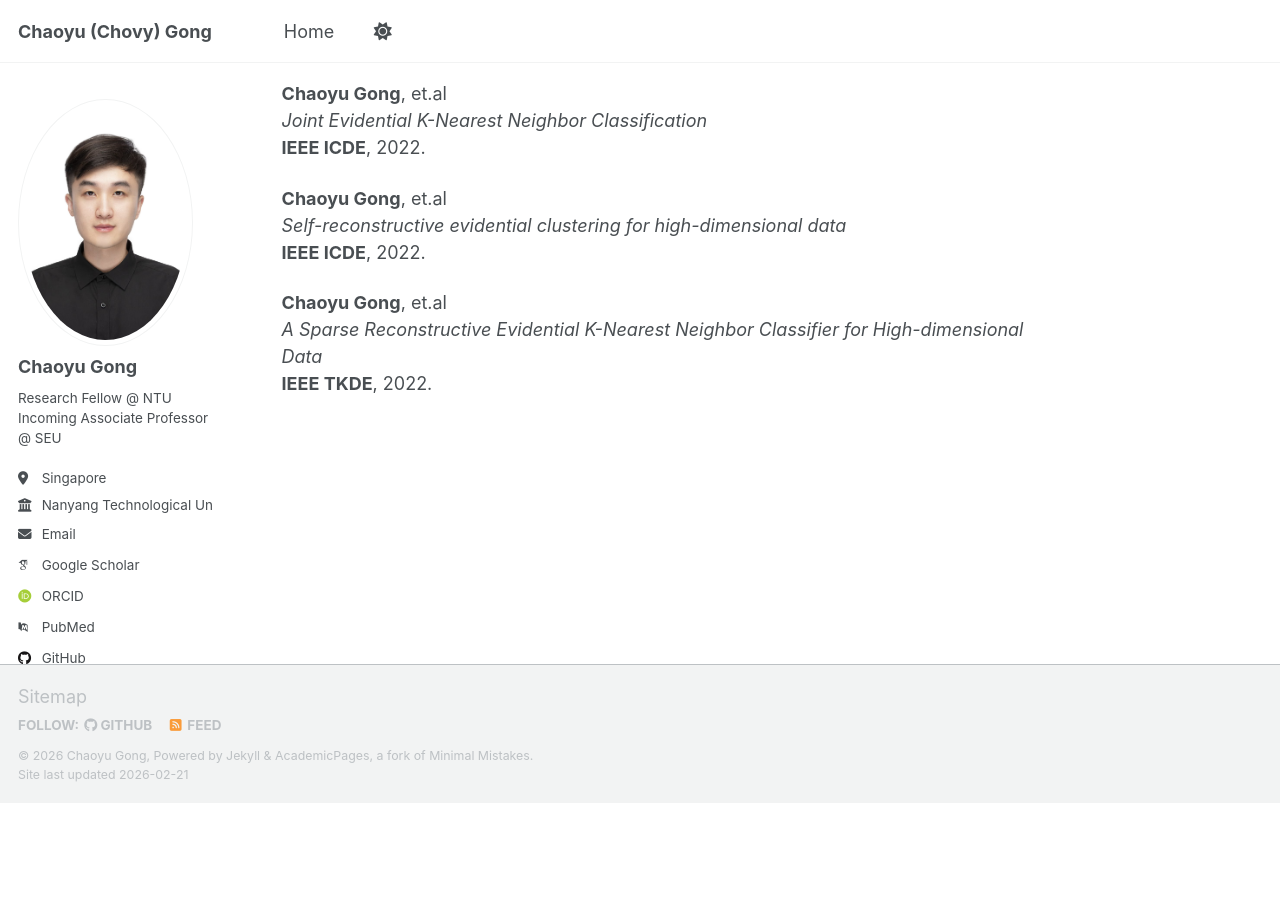
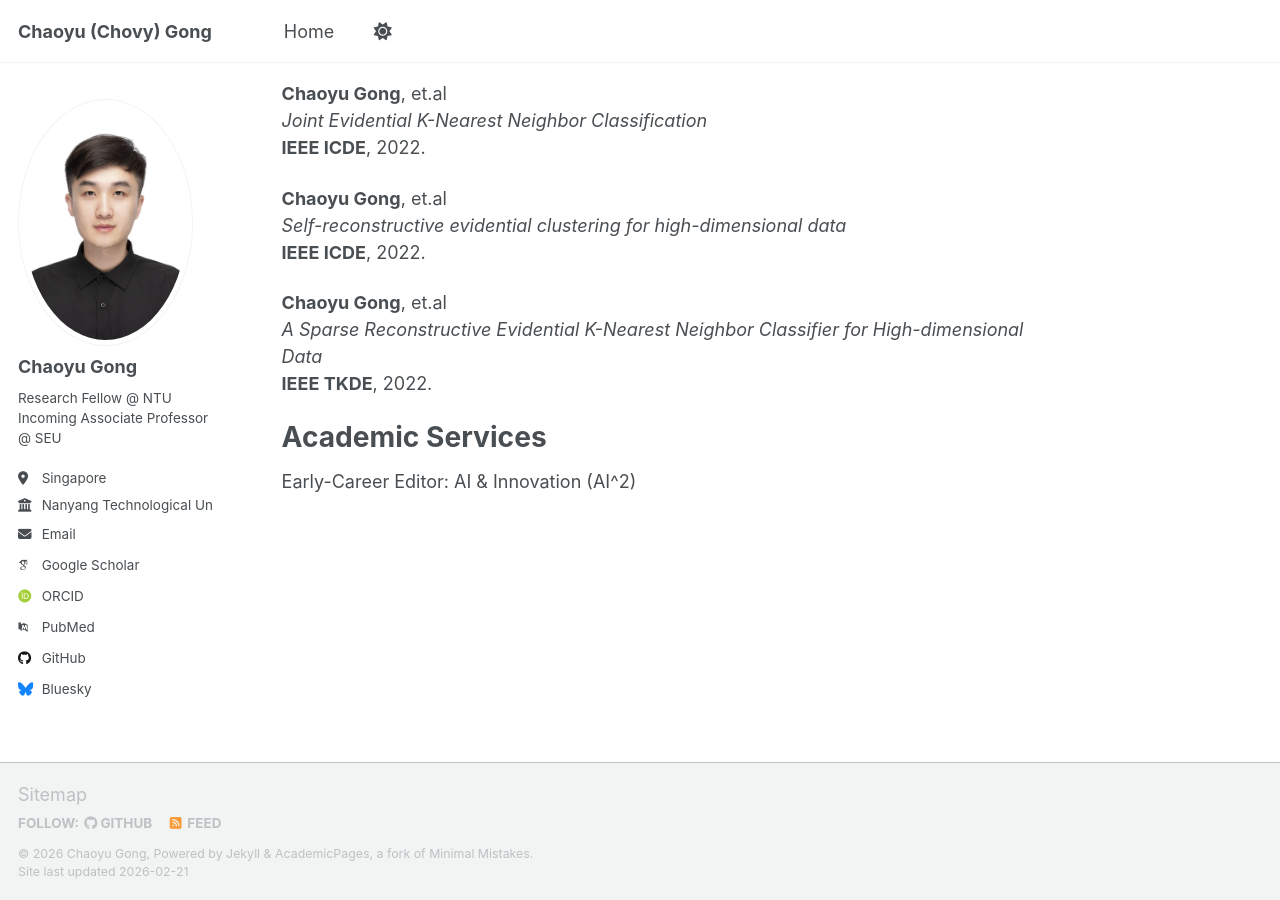
Before and after one commit to doushijihui/Chovy-Gong, a Jekyll site: the page built from _pages/about.md, in a window 1280 px wide and 900 px high, scrolled down 1681 px. Built offline with Jekyll 4.4.1, drawn with Linux system fonts in a browser that asks for light colours; some web fonts are replaced; a script that is not in the unit is left out; before the commit the page ends 2483 px from its top, so only the background shows below that.

Commit message:
Update about.md

```diff
--- a/_pages/about.md
+++ b/_pages/about.md
@@ -72,3 +72,7 @@ Yunshu Shi, **Chaoyu Gong**<sup>✉</sup>, et.al
 **Chaoyu Gong**, et.al
 *A Sparse Reconstructive Evidential K-Nearest Neighbor Classifier for High-dimensional Data*
 **IEEE TKDE**, 2022.
+
+Academic Services
+======
+Early-Career Editor: AI & Innovation (AI^2)
```
